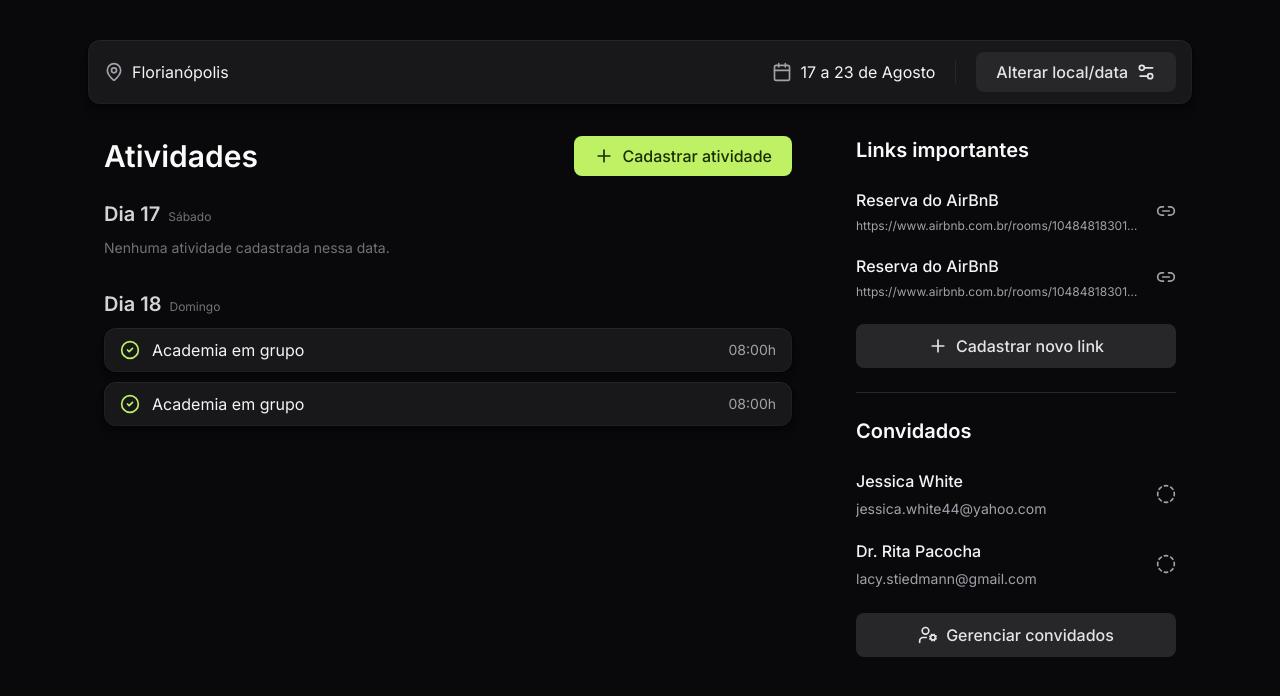
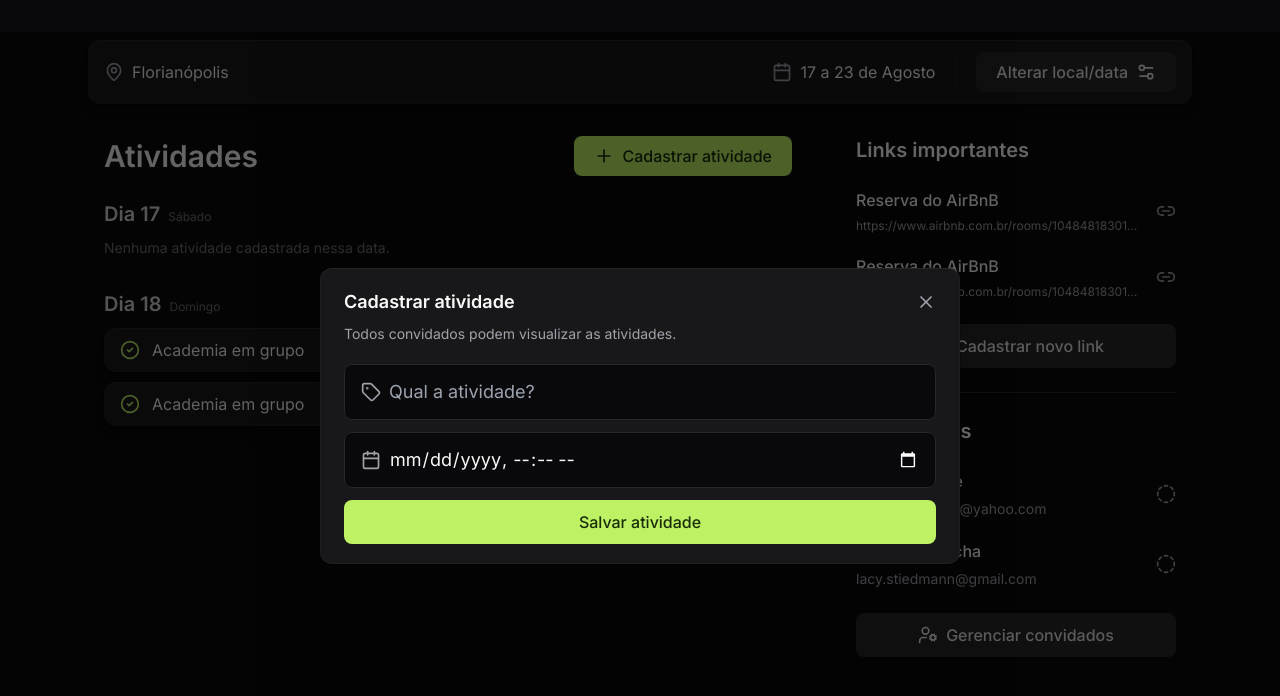
Before and after one commit to leonardohsilvadev/react-planner, a React (Vite) app: page /trips/1 in a window 1280 px wide. Both pictures are taken after a click on the button "Cadastrar atividade". Shown: the top 696 px of the page. Built offline with nearby package versions, Linux system fonts and the light colour scheme; the HTML template or start-up script is replaced by a standard one.

Commit message:
feat: add create activity modal component

```diff
--- a/src/index.css
+++ b/src/index.css
@@ -5,3 +5,7 @@
 * {
   min-width: 0;
 }
+
+input {
+  color-scheme: dark;
+}
--- a/src/pages/trip-details/index.tsx
+++ b/src/pages/trip-details/index.tsx
@@ -6,10 +6,25 @@ import {
   MapPin,
   Plus,
   Settings2,
+  Tag,
+  User,
   UserCog,
+  X,
 } from "lucide-react";
+import { useState } from "react";
 
 export default function TripDetailsPage() {
+  const [isCreateActivityModalOpen, setIsCreateActivityModalOpen] =
+    useState(false);
+
+  function openCreateActivityModal() {
+    setIsCreateActivityModalOpen(true);
+  }
+
+  function closeCreateActivityModal() {
+    setIsCreateActivityModalOpen(false);
+  }
+
   return (
     <div className="max-w-6xl px-6 py-10 mx-auto space-y-8">
       <div className="px-4 h-16 rounded-xl bg-zinc-900 shadow-shape flex items-center justify-between">
@@ -37,7 +52,10 @@ export default function TripDetailsPage() {
         <div className="flex-1 space-y-6">
           <div className="flex items-center justify-between">
             <h2 className="text-3xl font-semibold">Atividades</h2>
-            <button className="bg-lime-300 text-lime-950 rounded-lg px-5 py-2 font-medium flex items-center gap-2 hover:bg-lime-400">
+            <button
+              className="bg-lime-300 text-lime-950 rounded-lg px-5 py-2 font-medium flex items-center gap-2 hover:bg-lime-400"
+              onClick={openCreateActivityModal}
+            >
               <Plus className="size-5" />
               Cadastrar atividade
             </button>
@@ -163,6 +181,53 @@ export default function TripDetailsPage() {
           </div>
         </div>
       </main>
+
+      {isCreateActivityModalOpen && (
+        <div className="fixed inset-0 bg-black/60 flex items-center justify-center">
+          <div className="w-[640px] rounded-xl py-5 px-6 shadow-shape bg-zinc-900 space-y-5">
+            <div className="space-y-2">
+              <div className="flex items-center justify-between">
+                <h2 className="text-lg font-semibold">Cadastrar atividade</h2>
+                <button onClick={closeCreateActivityModal}>
+                  <X className="size-5 text-zinc-400" />
+                </button>
+              </div>
+              <p className="text-sm text-zinc-400">
+                Todos convidados podem visualizar as atividades.
+              </p>
+            </div>
+
+            <form className="space-y-3">
+              <div className="h-14 px-4 bg-zinc-950 border border-zinc-800 rounded-lg flex items-center gap-2">
+                <Tag className="text-zinc-400 size-5" />
+                <input
+                  className="bg-transparent text-lg placeholder:zinc-400 w-40 outline-none flex-1"
+                  type="text"
+                  name="activity"
+                  placeholder="Qual a atividade?"
+                />
+              </div>
+
+              <div className="h-14 px-4 bg-zinc-950 border border-zinc-800 rounded-lg flex items-center gap-2">
+                <Calendar className="text-zinc-400 size-5" />
+                <input
+                  className="bg-transparent text-lg placeholder:zinc-400 w-40 outline-none flex-1"
+                  type="datetime-local"
+                  name="occurs_at"
+                  placeholder="Data e horário da atividade"
+                />
+              </div>
+
+              <button
+                className="bg-lime-300 text-lime-950 rounded-lg px-5 h-11 font-medium flex items-center gap-2 hover:bg-lime-400 w-full justify-center"
+                type="submit"
+              >
+                Salvar atividade
+              </button>
+            </form>
+          </div>
+        </div>
+      )}
     </div>
   );
 }
```
